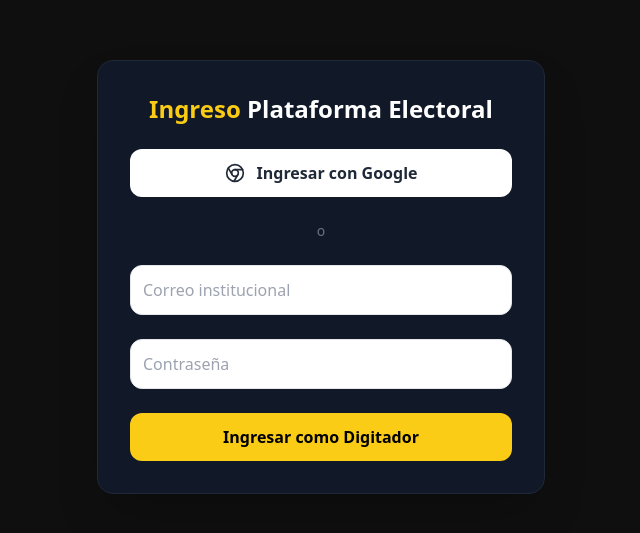
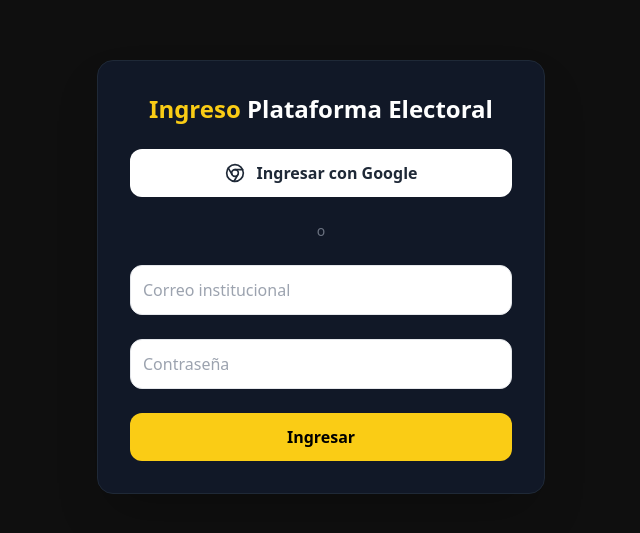
Before and after one commit to mmedinabin/elecciones_voluntario, a React (Vite) app: page /login in a window 1280 px wide. Shown: the part 123-656 px from the top of the page, without its empty margins (319-959 px from the left). Built offline with nearby package versions, Linux system fonts and the light colour scheme.

Commit message:
fix login

```diff
--- a/src/pages/Login.jsx
+++ b/src/pages/Login.jsx
@@ -75,7 +75,7 @@ export default function Login() {
           onClick={loginManual}
           className="w-full bg-[#facc15] py-3 rounded-xl font-bold"
         >
-          Ingresar como Digitador
+          Ingresar
         </button>
       </div>
     </div>
```
